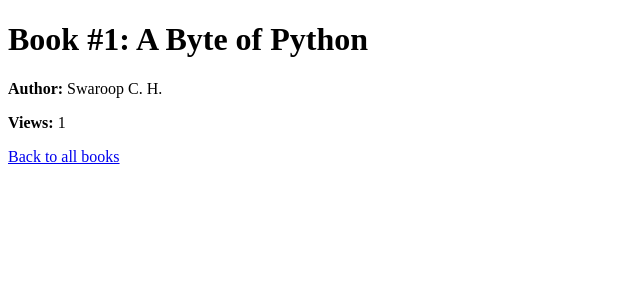
After one commit to alexseyvo-prog/fastapi-recipes-ci, a Flask app: page /books/1 in a window 1280 px wide. The commit adds this page. Shown: the top 300 px of the page, without its empty margins (0-640 px from the left). Run offline with Flask 2, Linux system fonts and the light colour scheme; data comes from the database, SQL or seed files in the repository.

Commit message:
Add-HW-14-V1

```diff
--- a/module_14_mvc/homework/models.py
+++ b/module_14_mvc/homework/models.py
@@ -10,10 +10,17 @@ DATA: List[dict] = [
 
 class Book:
 
-    def __init__(self, id: int, title: str, author: str) -> None:
+    def __init__(
+        self,
+        id: int,
+        title: str,
+        author: str,
+        views: int = 0,
+    ) -> None:
         self.id: int = id
         self.title: str = title
         self.author: str = author
+        self.views: int = views
 
     def __getitem__(self, item: str) -> Any:
         return getattr(self, item)
@@ -29,27 +36,42 @@ def init_db(initial_records: List[dict]) -> None:
             """
         )
         exists: Optional[tuple[str,]] = cursor.fetchone()
-        # now in `exist` we have tuple with table name if table really exists in DB
+
         if not exists:
             cursor.executescript(
                 """
                 CREATE TABLE `table_books` (
                     id INTEGER PRIMARY KEY AUTOINCREMENT,
                     title TEXT,
-                    author TEXT
+                    author TEXT,
+                    views INTEGER DEFAULT 0
                 )
                 """
             )
             cursor.executemany(
                 """
                 INSERT INTO `table_books`
-                (title, author) VALUES (?, ?)
+                (title, author, views) VALUES (?, ?, 0)
                 """,
                 [
                     (item['title'], item['author'])
                     for item in initial_records
                 ]
             )
+        else:
+            # Если таблица уже есть, но нет колонки views, добавим её.
+            cursor.execute(
+                "PRAGMA table_info(`table_books`)"
+            )
+            columns = [row[1] for row in cursor.fetchall()]
+
+            if 'views' not in columns:
+                cursor.execute(
+                    """
+                    ALTER TABLE `table_books`
+                    ADD COLUMN views INTEGER DEFAULT 0
+                    """
+                )
 
 
 def get_all_books() -> List[Book]:
@@ -57,7 +79,73 @@ def get_all_books() -> List[Book]:
         cursor: sqlite3.Cursor = conn.cursor()
         cursor.execute(
             """
-            SELECT * from `table_books`
+            SELECT id, title, author, views FROM `table_books`
             """
         )
         return [Book(*row) for row in cursor.fetchall()]
+
+
+def get_book_by_id(book_id: int) -> Optional[Book]:
+    """
+    Возвращает книгу по ID и увеличивает счётчик просмотров на 1.
+    """
+    with sqlite3.connect('table_books.db') as conn:
+        cursor: sqlite3.Cursor = conn.cursor()
+
+        # Увеличиваем счётчик просмотров.
+        cursor.execute(
+            """
+            UPDATE `table_books`
+            SET views = views + 1
+            WHERE id = ?
+            """,
+            (book_id,),
+        )
+
+        # Получаем обновлённую запись.
+        cursor.execute(
+            """
+            SELECT id, title, author, views FROM `table_books`
+            WHERE id = ?
+            """,
+            (book_id,),
+        )
+
+        row = cursor.fetchone()
+
+        if row is None:
+            return None
+
+        return Book(*row)
+
+
+def get_books_by_author(author: str) -> List[Book]:
+    """
+    Возвращает список книг указанного автора.
+    """
+    with sqlite3.connect('table_books.db') as conn:
+        cursor: sqlite3.Cursor = conn.cursor()
+        cursor.execute(
+            """
+            SELECT id, title, author, views FROM `table_books`
+            WHERE author = ?
+            """,
+            (author,),
+        )
+        return [Book(*row) for row in cursor.fetchall()]
+
+
+def add_book(title: str, author: str) -> None:
+    """
+    Добавляет новую книгу в таблицу `table_books`.
+    """
+    with sqlite3.connect('table_books.db') as conn:
+        cursor: sqlite3.Cursor = conn.cursor()
+        cursor.execute(
+            """
+            INSERT INTO `table_books` (title, author, views)
+            VALUES (?, ?, 0)
+            """,
+            (title, author),
+        )
+        conn.commit()
--- a/module_14_mvc/homework/routes.py
+++ b/module_14_mvc/homework/routes.py
@@ -1,32 +1,19 @@
-from flask import Flask, render_template
-from typing import List
+from flask import Flask, render_template, redirect, url_for, request
+from typing import List, Optional
 
-from models import init_db, get_all_books, DATA
+from models import (
+    init_db,
+    get_all_books,
+    get_book_by_id,
+    get_books_by_author,
+    DATA,
+    add_book,
+)
+from forms import AddBookForm
 
 app: Flask = Flask(__name__)
 
-
-def _get_html_table_for_books(books: List[dict]) -> str:
-    table = """
-<table>
-    <thead>
-    <tr>
-        <th>ID</td>
-        <th>Title</td>
-        <th>Author</td>
-    </tr>
-    </thead>
-    <tbody>
-        {books_rows}
-    </tbody>
-</table>
-"""
-    rows: str = ''
-    for book in books:
-        rows += '<tr><td>{id}</tb><td>{title}</tb><td>{author}</tb></tr>'.format(
-            id=book['id'], title=book['title'], author=book['author'],
-        )
-    return table.format(books_rows=rows)
+app.config['SECRET_KEY'] = 'your-secret-key-here'
 
 
 @app.route('/books')
@@ -37,9 +24,53 @@ def all_books() -> str:
     )
 
 
-@app.route('/books/form')
+@app.route('/books/<int:book_id>')
+def book_detail(book_id: int) -> str:
+    """
+    Страница отдельной книги.
+
+    При показе книги счётчик просмотров увеличивается на 1.
+    """
+    book = get_book_by_id(book_id)
+
+    if book is None:
+        return "Book not found", 404
+
+    return render_template(
+        'book_detail.html',
+        book=book,
+    )
+
+
+@app.route('/books/form', methods=['GET', 'POST'])
 def get_books_form() -> str:
-    return render_template('add_book.html')
+    form = AddBookForm()
+
+    if form.validate_on_submit():
+        title = form.book_title.data
+        author = form.author_name.data
+
+        add_book(title=title, author=author)
+
+        return redirect(url_for('all_books'))
+
+    return render_template(
+        'add_book.html',
+        form=form,
+    )
+
+
+@app.route('/books/author')
+def books_by_author() -> str:
+    author = request.args.get('author', '')
+
+    books = get_books_by_author(author) if author else []
+
+    return render_template(
+        'books_by_author.html',
+        author=author,
+        books=books,
+    )
 
 
 if __name__ == '__main__':
--- /dev/null
+++ b/module_14_mvc/homework/templates/book_detail.html
@@ -0,0 +1,20 @@
+<!DOCTYPE html>
+<html>
+<head>
+    <title>
+        Book {{ book.id }}
+    </title>
+    <link rel="stylesheet" type="text/css" href="../static/style.css">
+    <link href='http://fonts.googleapis.com/css?family=Bitter' rel='stylesheet' type='text/css'>
+</head>
+<body>
+
+<h1>Book #{{ book.id }}: {{ book.title }}</h1>
+
+<p><strong>Author:</strong> {{ book.author }}</p>
+<p><strong>Views:</strong> {{ book.views }}</p>
+
+<p><a href="{{ url_for('all_books') }}">Back to all books</a></p>
+
+</body>
+</html>
```
Also changed, not shown: module_14_mvc/homework/forms.py (added, +23 -0 lines), module_14_mvc/homework/templates/add_book.html (+25 -4 lines), module_14_mvc/homework/templates/books_by_author.html (added, +44 -0 lines), module_14_mvc/homework/templates/index.html (+10 -2 lines).
